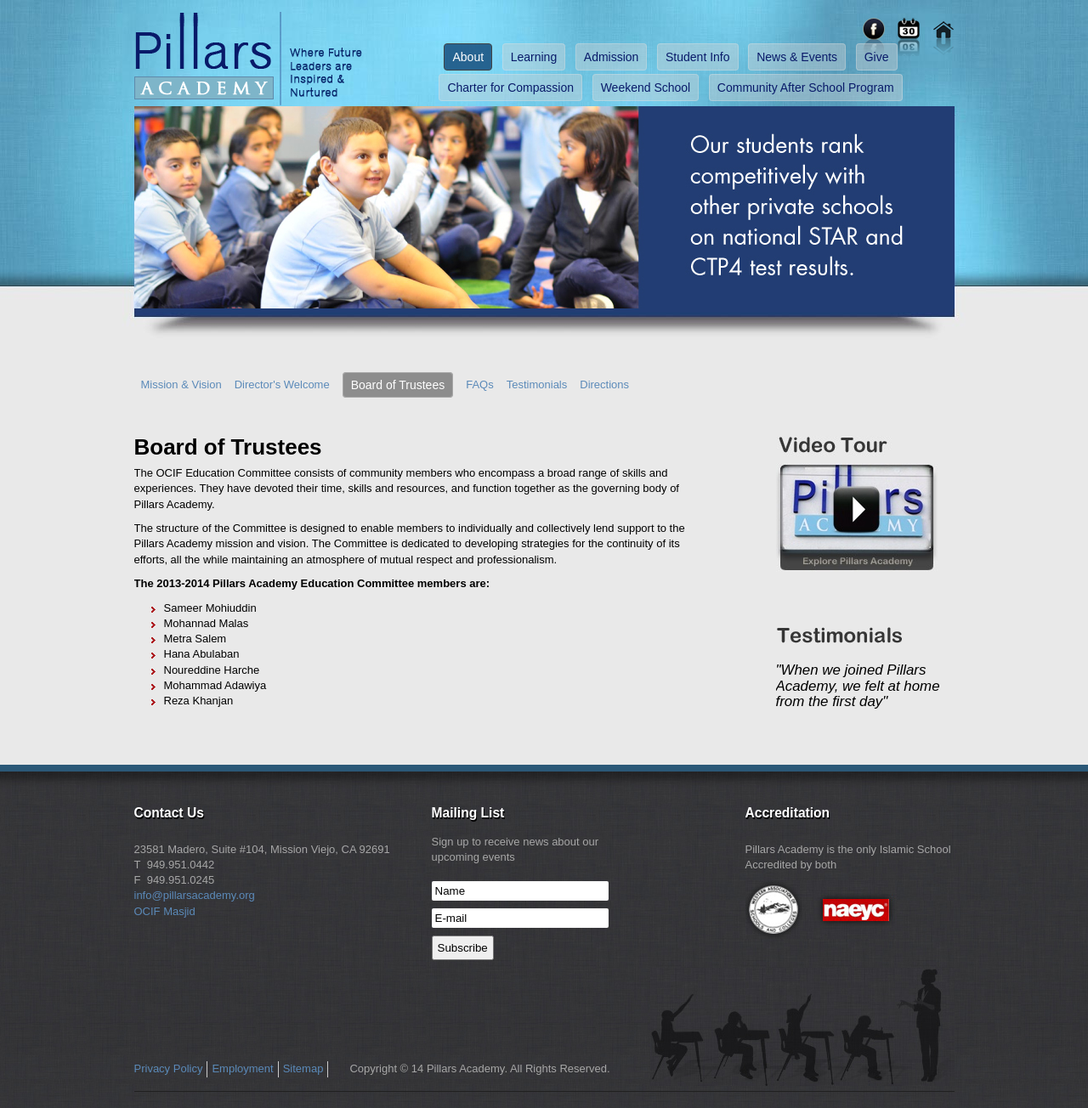
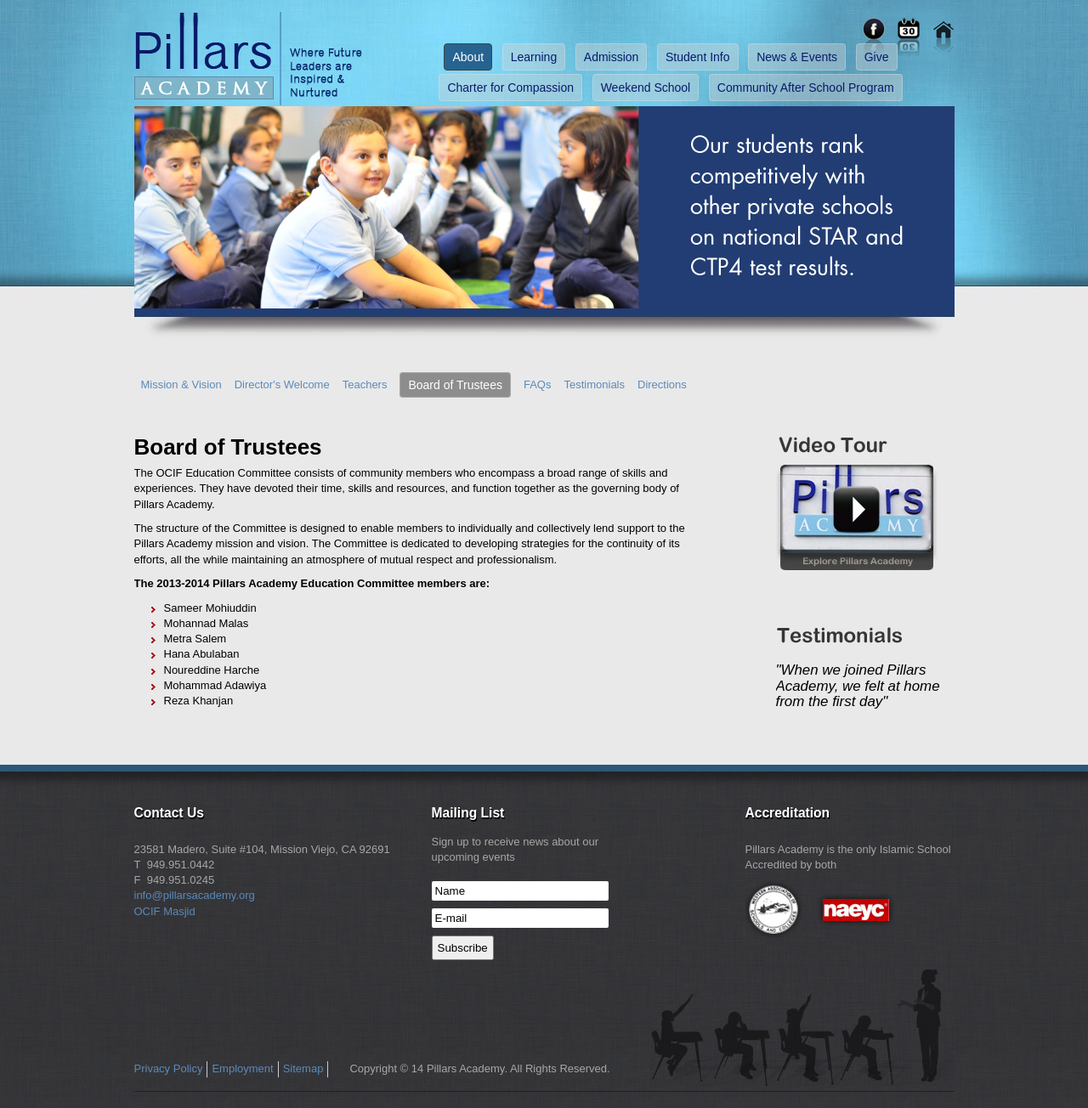
Before and after one commit to pillarsacademy/pillarsacademy.github.io, a Jekyll site: the page built from about/board-of-trustees.md, in a window 1280 px wide. Shown: the whole page at 85% size. Built offline with Jekyll 4.4.1, drawn with Linux system fonts in a browser that asks for light colours; nearby versions of some CDN libraries; Markdown is read by kramdown in place of the engine named in the settings.

Commit message:
Update menu.yml

```diff
--- a/_data/menu.yml
+++ b/_data/menu.yml
@@ -7,6 +7,8 @@
       title: "Mission & Vision"
     - path: directors-welcome
       title: "Director's Welcome"
+    - path: teachers
+      title: "Teachers"
     - path: board-of-trustees
       title: "Board of Trustees"
     - path: faqs
```
